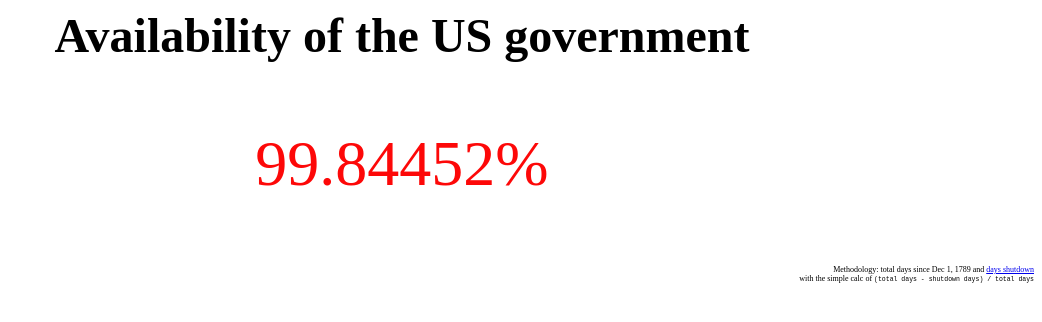
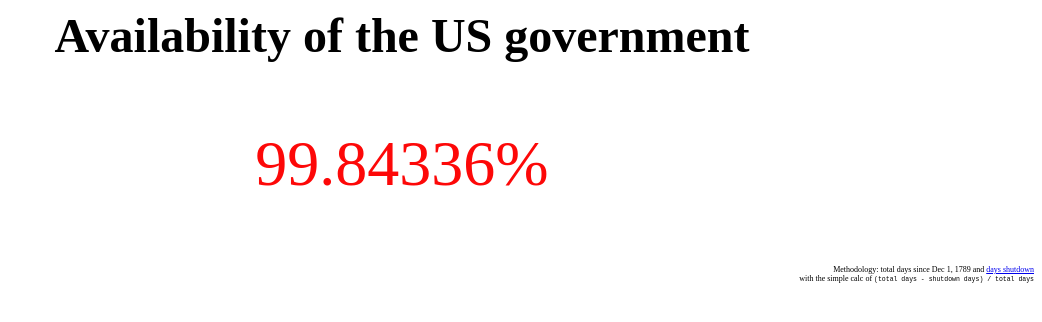
Before and after one commit to greg-dryke/us-govt-availability, a plain HTML site: page index.html in a window 1280 px wide. Shown: the whole page, without its empty margins (238-1280 px from the left). Drawn offline with Linux system fonts and the light colour scheme.

Commit message:
Updating availability of US government

```diff
--- a/index.html
+++ b/index.html
@@ -7,7 +7,7 @@ or screw it, just do it all in an acton and update the index :D -->
     </head>
     <body>
         <h1 style="text-align:center;">Availability of the US government</h1>
-        <p class="availability red" style="text-align:center">99.84452%</p>
+        <p class="availability red" style="text-align:center">99.84336%</p>
         <footer class="footer" style="text-align:right;">Methodology: total days since Dec 1, 1789 and <a href="https://en.wikipedia.org/wiki/Government_shutdowns_in_the_United_States">days shutdown</a> <br> with the simple calc of <code>(total days - shutdown days) / total days</code></footer>
     </body>
 </html>
```
